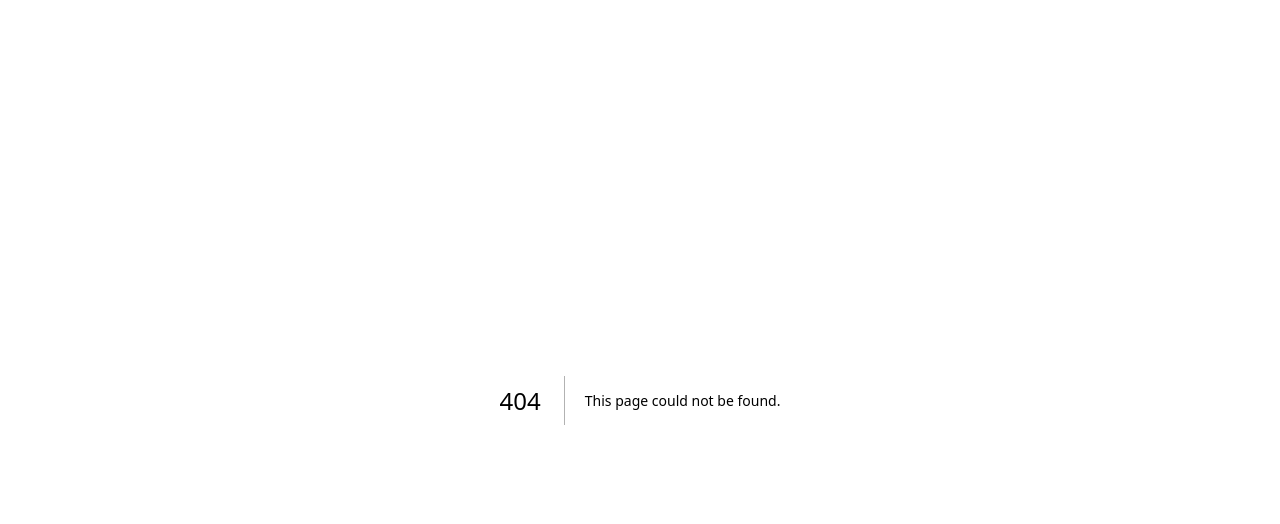
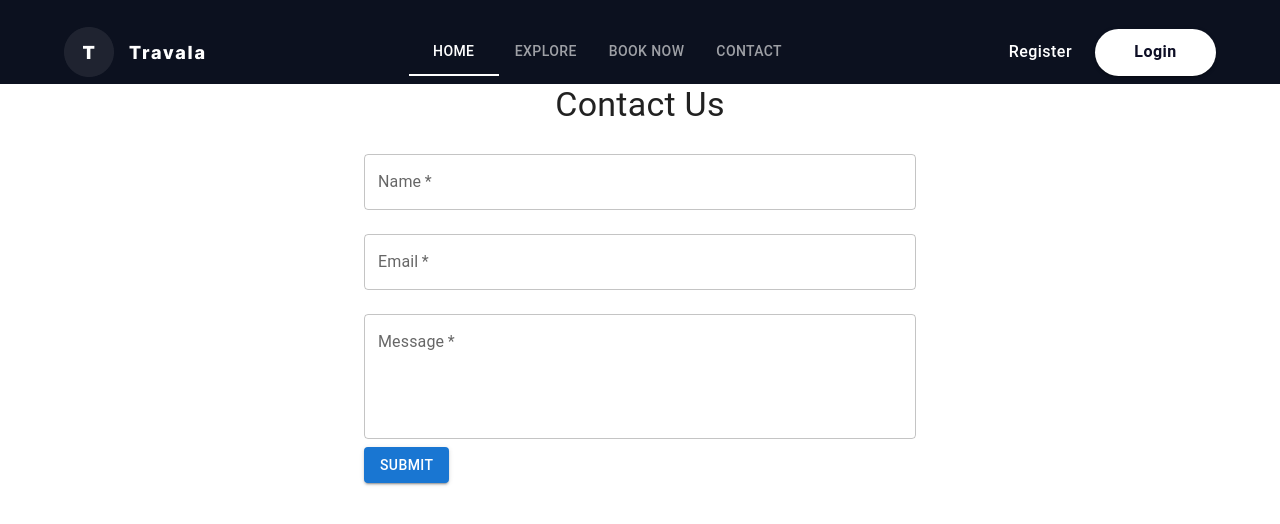
Before and after one commit to Software-Lifecycle-Consultants/slc-open-hms, a Next.js app: page /contact_us in a window 1280 px wide. Before the commit this address had no page. Shown: the top 524 px of the page. Built offline with nearby package versions, Linux system fonts and the light colour scheme.

Commit message:
Added a simple contact us page

```diff
--- /dev/null
+++ b/pages/contact_us.tsx
@@ -0,0 +1,72 @@
+import React, { useState } from 'react';
+import TextField from '@mui/material/TextField';
+import Button from '@mui/material/Button';
+import Container from '@mui/material/Container';
+import Typography from '@mui/material/Typography';
+
+function ContactUs() {
+  const [formData, setFormData] = useState({
+    name: '',
+    email: '',
+    message: '',
+  });
+
+  const handleChange = (event: React.ChangeEvent<HTMLInputElement | HTMLTextAreaElement>) => {
+    const { name, value } = event.target;
+    setFormData({ ...formData, [name]: value });
+  };
+
+  const handleSubmit = (event: React.FormEvent) => {
+    event.preventDefault();
+    // You can add your logic here to handle the form submission (e.g., sending data to a server).
+    console.log('Form Data:', formData);
+  };
+
+  return (
+    <Container maxWidth="sm">
+      <Typography variant="h4" align="center" gutterBottom>
+        Contact Us
+      </Typography>
+      <form onSubmit={handleSubmit}>
+        <TextField
+          label="Name"
+          variant="outlined"
+          fullWidth
+          margin="normal"
+          name="name"
+          value={formData.name}
+          onChange={handleChange}
+          required
+        />
+        <TextField
+          label="Email"
+          variant="outlined"
+          fullWidth
+          margin="normal"
+          type="email"
+          name="email"
+          value={formData.email}
+          onChange={handleChange}
+          required
+        />
+        <TextField
+          label="Message"
+          variant="outlined"
+          fullWidth
+          margin="normal"
+          name="message"
+          value={formData.message}
+          onChange={handleChange}
+          multiline
+          rows={4}
+          required
+        />
+        <Button variant="contained" color="primary" type="submit">
+          Submit
+        </Button>
+      </form>
+    </Container>
+  );
+}
+
+export default ContactUs;
```
